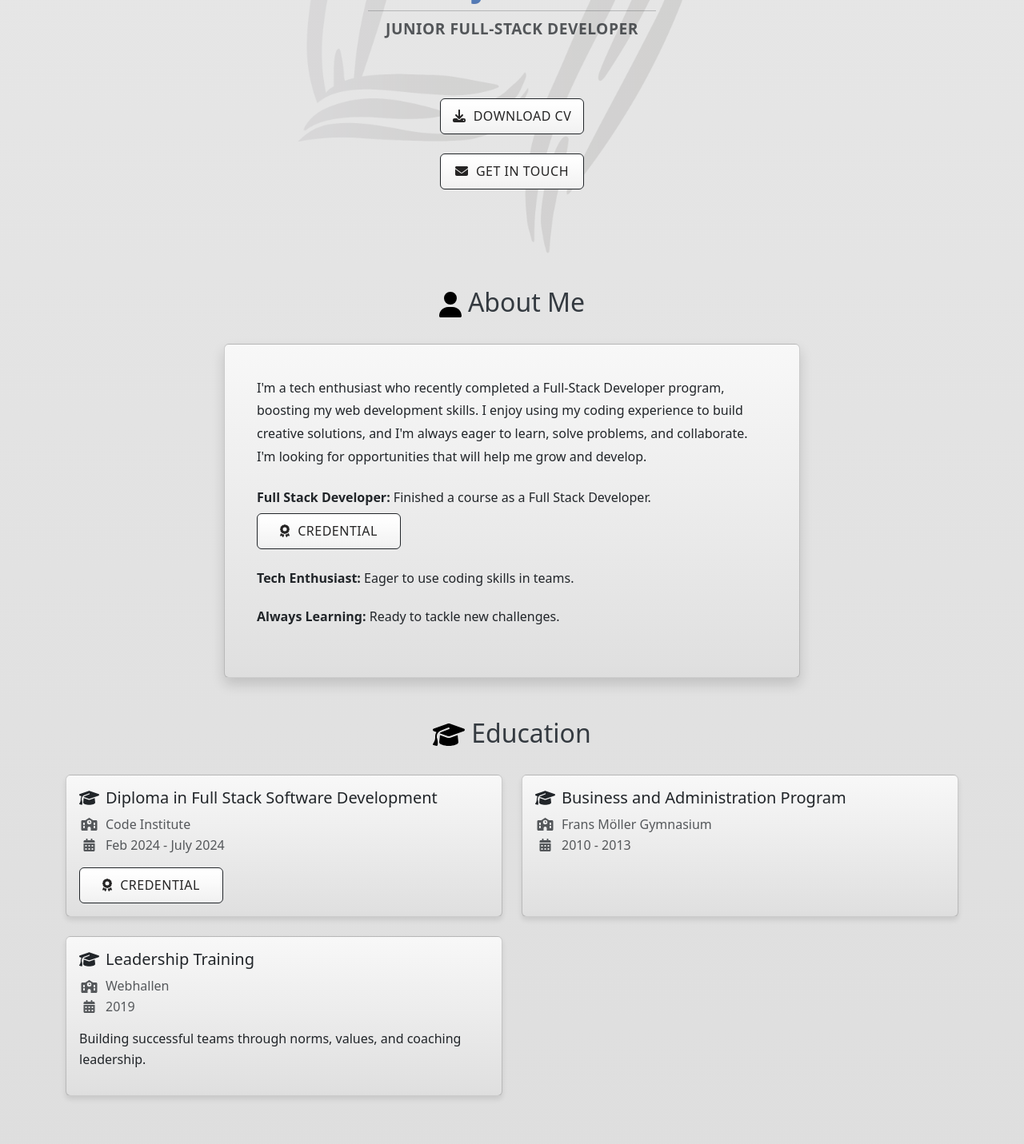
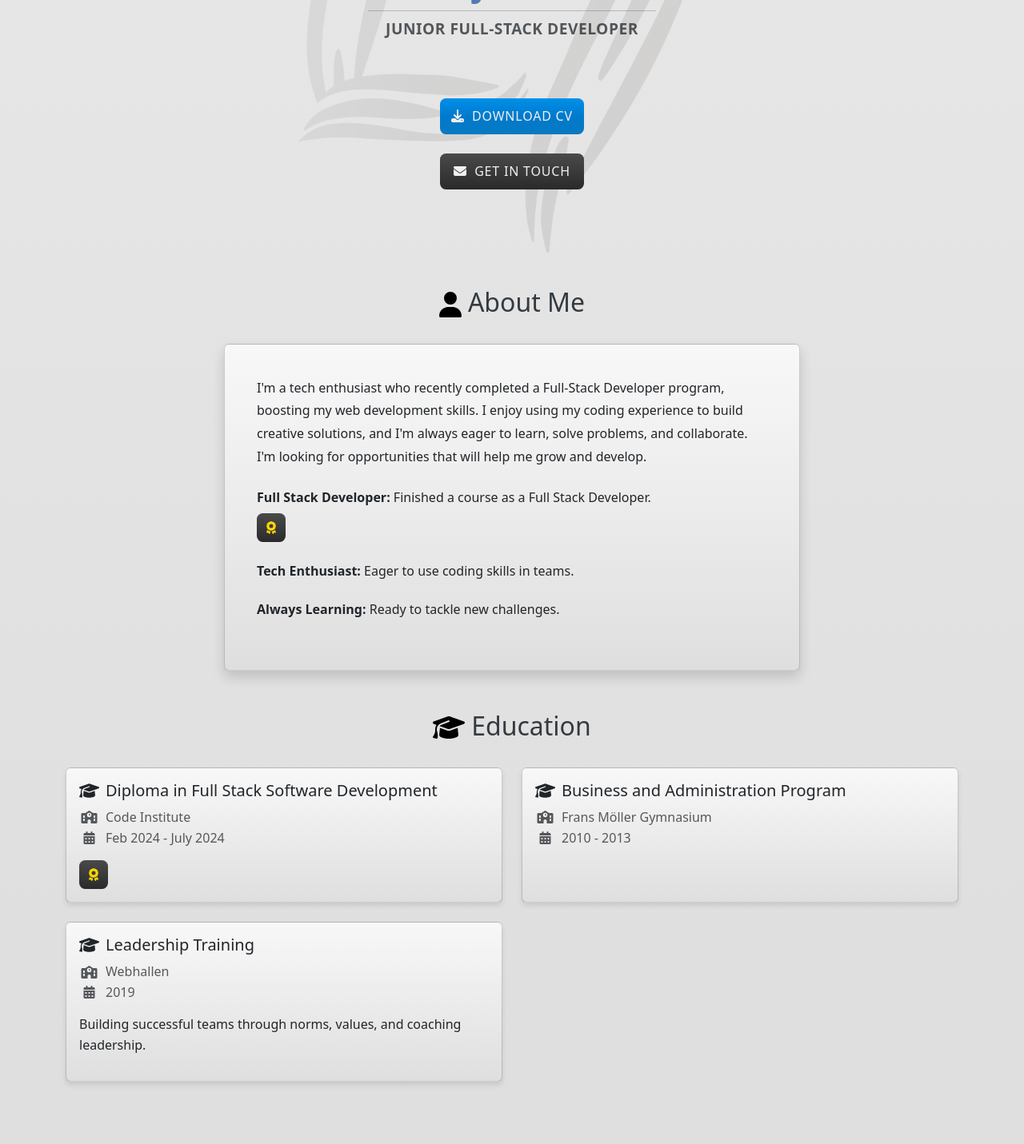
Before and after one commit to j0hanz/j0hanz-portfolio, a React (Create React App) app: page / in a window 1280 px wide. Shown: the part 420-1851 px from the top of the page at 80% size. Built offline with nearby package versions, Linux system fonts and the light colour scheme.

Commit message:
Refactor button styles and add certificate icons

```diff
--- a/src/App.module.css
+++ b/src/App.module.css
@@ -121,30 +121,19 @@ code {
 .customButtonLight {
   width: 180px;
   height: 45px;
-  background-image: linear-gradient(
-    180deg,
-    #ffffff 0%,
-    #fefefe 15%,
-    #fcfcfc 30%,
-    #fafafa 45%,
-    #f7f7f7 60%,
-    #f5f5f5 75%,
-    #f2f2f2 90%,
-    #f0f0f0 100%
-  );
-  border-radius: 25px;
-  transition: transform 0.5s cubic-bezier(0.25, 0.1, 0.25, 1);
-  color: #404040;
+  border: none !important;
+  border-radius: 7.5px !important;
+  transition: all 0.3s ease !important;
   text-transform: uppercase;
   max-width: 100%;
-  display: flex;
-  align-items: center;
-  justify-content: center;
+  display: flex !important;
+  align-items: center !important;
+  justify-content: center !important;
   cursor: pointer;
 }
 
 .customButtonLight:hover {
-  opacity: 0.8;
+  filter: brightness(0.7);
 }
 
 .customButtonLight:active {
@@ -152,17 +141,15 @@ code {
 }
 
 .buttonIcon {
+  color: #f0f0f0 !important;
   margin-right: 10px;
-  color: #252424;
-  width: auto;
 }
 
 .buttonText {
   font-size: 1rem;
   font-weight: 500;
-  letter-spacing: 0.5px;
-  margin-left: 0;
-  color: #252424;
+  letter-spacing: 0.8px;
+  color: #f0f0f0 !important;
 }
 
 /* Scrollbar Styles */
--- a/src/components/AboutMe.js
+++ b/src/components/AboutMe.js
@@ -59,17 +59,13 @@ const AboutMe = () => {
                       {item.hasCredential && (
                         <div className="mt-2">
                           <Button
-                            variant="outline-dark"
                             onClick={() => setShowModal(true)}
-                            className={appStyles.customButtonLight}
+                            className={styles.btnCredential}
                           >
                             <FontAwesomeIcon
                               icon={faAward}
-                              className={appStyles.buttonIcon}
+                              className={styles.certificateIcon}
                             />
-                            <span className={appStyles.buttonText}>
-                              Credential
-                            </span>
                           </Button>
                         </div>
                       )}
--- a/src/components/ContactForm.js
+++ b/src/components/ContactForm.js
@@ -152,7 +152,7 @@ const ContactForm = () => {
               <div className="d-flex justify-content-center my-4">
                 <Button
                   variant="outline-dark"
-                  className={appStyles.customButtonLight}
+                  className={styles.submitButton}
                   type="submit"
                   disabled={isSending}
                 >
--- a/src/components/Education.js
+++ b/src/components/Education.js
@@ -78,16 +78,11 @@ const Education = () => {
             </div>
           )}
           {edu.hasCredential && (
-            <Button
-              variant="outline-dark"
-              onClick={toggleModal}
-              className={appStyles.customButtonLight}
-            >
+            <Button onClick={toggleModal} className={styles.btnCredential}>
               <FontAwesomeIcon
                 icon={faAward}
-                className={appStyles.buttonIcon}
+                className={styles.certificateIcon}
               />
-              <span className={appStyles.buttonText}>Credential</span>
             </Button>
           )}
         </Card.Body>
--- a/src/components/Hero.js
+++ b/src/components/Hero.js
@@ -46,12 +46,12 @@ const Hero = () => {
             <div className="d-flex flex-column align-items-center my-5">
               <Button
                 onClick={handleModalOpen}
-                variant="outline-dark"
                 disabled={loading}
-                className={`d-flex align-items-center my-4 ${appStyles.customButtonLight}`}
+                className={`d-flex align-items-center my-4 ${appStyles.customButtonLight} ${styles.downloadButton}`}
               >
                 {loading ? (
                   <Spinner
+                    variant="light"
                     as="span"
                     animation="border"
                     size="sm"
@@ -70,8 +70,7 @@ const Hero = () => {
               </Button>
               <Button
                 href="#contact"
-                variant="outline-dark"
-                className={`d-flex align-items-center ${appStyles.customButtonLight}`}
+                className={`d-flex align-items-center ${appStyles.customButtonLight} ${styles.contactButton}`}
               >
                 <FontAwesomeIcon
                   icon={faEnvelope}
--- a/src/components/styles/AboutMe.module.css
+++ b/src/components/styles/AboutMe.module.css
@@ -13,3 +13,27 @@
 .cardText {
   line-height: 1.8;
 }
+
+.btnCredential {
+  border: none !important;
+  border-radius: 7.5px !important;
+  transition: all 0.5s ease !important;
+  background-image: linear-gradient(
+    180deg,
+    #4a4a4a 0%,
+    #3a3a3a 50%,
+    #2a2a2a 100%
+  );
+}
+
+.btnCredential:hover {
+  filter: brightness(0.7);
+}
+
+.btnCredential:active {
+  transform: scale(0.98);
+}
+
+.certificateIcon {
+  color: #ffd700;
+}
--- a/src/components/styles/ContactForm.module.css
+++ b/src/components/styles/ContactForm.module.css
@@ -5,3 +5,23 @@
   justify-content: center;
   align-items: center;
 }
+
+.submitButton {
+  width: 150px;
+  height: 40px;
+  border: none !important;
+  border-radius: 7.5px !important;
+  transition: all 0.3s ease !important;
+  text-transform: uppercase;
+  max-width: 100%;
+  display: flex !important;
+  align-items: center !important;
+  justify-content: center !important;
+  cursor: pointer;
+  background-image: linear-gradient(
+    180deg,
+    #4a7c59 0%,
+    #3a6b4a 50%,
+    #2a5a3b 100%
+  );
+}
--- a/src/components/styles/Education.module.css
+++ b/src/components/styles/Education.module.css
@@ -5,11 +5,6 @@
     box-shadow 0.3s ease;
   box-shadow: 0 4px 6px rgba(0, 0, 0, 0.1);
   border-radius: 10px;
-}
-
-.educationCard:hover {
-  transform: translateY(-3px);
-  box-shadow: 0 12px 20px rgba(0, 0, 0, 0.15);
 }
 
 .educationCard .card-body {
@@ -40,3 +35,27 @@
   width: 25px;
   margin-right: 0.5rem;
 }
+
+.btnCredential {
+  border: none !important;
+  border-radius: 7.5px !important;
+  transition: all 0.5s ease !important;
+  background-image: linear-gradient(
+    180deg,
+    #4a4a4a 0%,
+    #3a3a3a 50%,
+    #2a2a2a 100%
+  );
+}
+
+.btnCredential:hover {
+  filter: brightness(0.7);
+}
+
+.btnCredential:active {
+  transform: scale(0.98);
+}
+
+.certificateIcon {
+  color: #ffd700;
+}
--- a/src/components/styles/Hero.module.css
+++ b/src/components/styles/Hero.module.css
@@ -36,6 +36,24 @@
   letter-spacing: 2.5px;
 }
 
+.downloadButton {
+  background-image: linear-gradient(
+    180deg,
+    #0090ea 0%,
+    #007acc 50%,
+    #0979c4 100%
+  );
+}
+
+.contactButton {
+  background-image: linear-gradient(
+    180deg,
+    #4a4a4a 0%,
+    #3a3a3a 50%,
+    #2a2a2a 100%
+  );
+}
+
 @media (max-width: 768px) {
   .heroImage {
     width: 175px;
--- a/src/components/styles/Portfolio.module.css
+++ b/src/components/styles/Portfolio.module.css
@@ -44,9 +44,9 @@
   width: 125px;
   max-width: 100%;
   height: auto;
-  border-radius: 25px;
-  transition: transform 0.5s cubic-bezier(0.25, 0.1, 0.25, 1);
-  color: #404040;
+  border: none !important;
+  border-radius: 7.5px !important;
+  transition: all 0.3s ease !important;
   text-transform: uppercase;
   display: flex;
   align-items: center;
```
